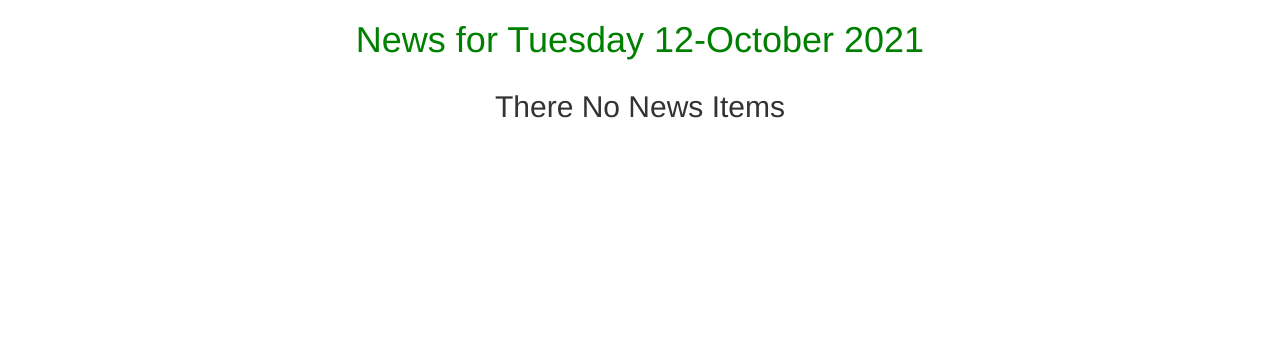
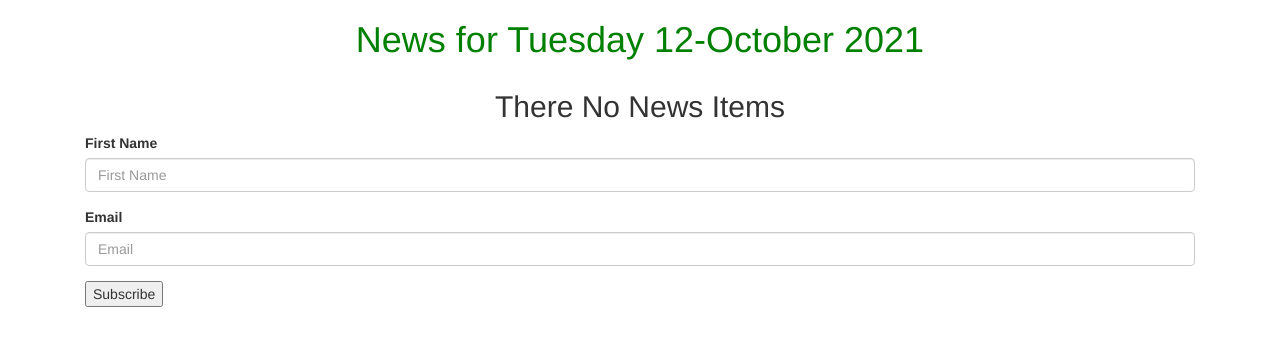
Before and after one commit to Tito-74/Moringa-News, a Django app: page / in a window 1280 px wide. Shown: the part 52-398 px from the top of the page. Run offline with Django 3.2, Linux system fonts and the light colour scheme; data that the repository does not hold is empty; some libraries are stand-ins or nearby versions.

Commit message:
sending welcome mail to subscriber

```diff
--- /dev/null
+++ b/news/forms.py
@@ -0,0 +1,5 @@
+from django import forms
+
+class NewsLetterForm(forms.Form):
+    your_name = forms.CharField(label='First Name',max_length=30)
+    email = forms.EmailField(label='Email')
--- a/news/models.py
+++ b/news/models.py
@@ -46,3 +46,7 @@ class Article(models.Model):
     def search_by_title(cls,search_term):
         news = cls.objects.filter(title__icontains=search_term)
         return news
+
+class NewsLetterRecipients(models.Model):
+    name = models.CharField(max_length = 30)
+    email = models.EmailField()
--- a/news/templates/all-news/today-news.html
+++ b/news/templates/all-news/today-news.html
@@ -1,5 +1,5 @@
 {%extends 'all-news/base.html'%}
-
+{% load bootstrap3 %}
 {% block content %}
 {{block.super}}
 
@@ -28,5 +28,16 @@
     </div>
     {% endfor %}
 
+    <div class="container-fluid">
+
+      <form  action="{%url 'newsToday'%}" method="post">
+        {%csrf_token%}
+
+        {% bootstrap_form letterForm layout='inline' %}
+        <input type="submit" value="Subscribe">
+      </form>
+
+    </div>
+
   </div>
 {% endblock %}
--- /dev/null
+++ b/news/templates/email/newsemail.html
@@ -0,0 +1,4 @@
+<h1>Hello {{name}}</h1>
+
+<h5>Welcome to the Moringa tribune newsletter. You will find the most exciting news about Moringa School
+</h5>
--- /dev/null
+++ b/news/templates/email/newsemail.txt
@@ -0,0 +1,3 @@
+Hello {{name}}
+
+Welcome to the Moringa tribune newsletter You will find the most exciting news about Moringa School
--- a/news/views.py
+++ b/news/views.py
@@ -1,7 +1,9 @@
 from django.shortcuts import render,redirect
-from django.http  import HttpResponse,Http404
+from django.http  import HttpResponse,Http404,HttpResponseRedirect
 import datetime as dt
-from .models import Article
+from .models import Article, NewsLetterRecipients
+from .forms import NewsLetterForm
+from .email import send_welcome_email
 
 # Create your views here.
 # def welcome(request):
@@ -10,8 +12,20 @@ from .models import Article
 def news_today(request):
     date = dt.date.today()
     news = Article.todays_news()
+    if request.method == 'POST':
+        form = NewsLetterForm(request.POST)
+        if form.is_valid():
+            name = form.cleaned_data['your_name']
+            email = form.cleaned_data['email']
+            recipient = NewsLetterRecipients(name = name,email =email)
+            recipient.save()
+            send_welcome_email(name,email)
 
-    return render(request, 'all-news/today-news.html', {"date": date,"news":news})
+
+            HttpResponseRedirect('news_today')
+    else:
+        form = NewsLetterForm()
+    return render(request, 'all-news/today-news.html', {"date": date,"news":news,"letterForm":form})
 
 
 def convert_dates(dates):
```
Also changed, not shown: news/email.py (added, +15 -0 lines), tribune/settings.py (+10 -0 lines), media/articles/neil-and-zulma-scott-AozptflgCM0-unsplash.jpg (added), media/articles/periperi.jpg (added), news/migrations/0006_newsletterrecipients.py (added), 1 other file.
